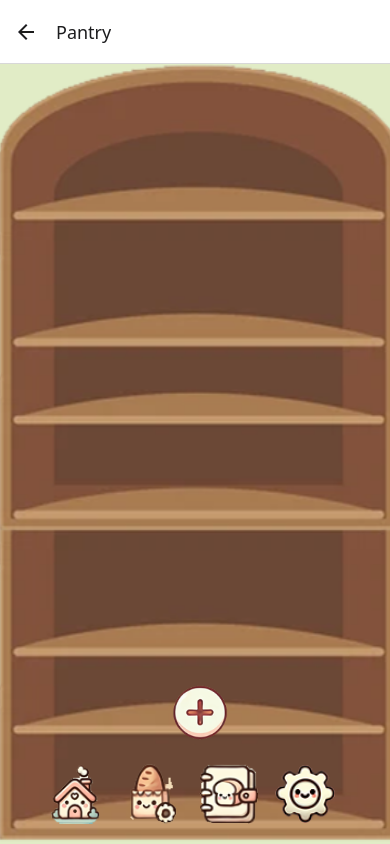
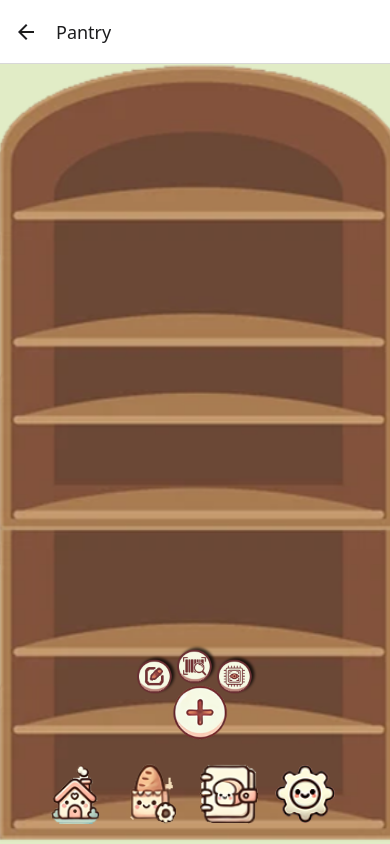
Before and after one commit to Professor-MAD/pantry-quest-front, a React Native app: screen /Pantry in a window 390 px wide. Built offline with nearby package versions, Linux system fonts and the light colour scheme.

Commit message:
buttons in position

```diff
--- /dev/null
+++ b/components/AddButtons.tsx
@@ -0,0 +1,60 @@
+import React from "react";
+import { View, StyleSheet, Image, TouchableOpacity } from "react-native";
+
+export default function AddButtons() {
+  return (
+    <View style={styles.container}>
+      <View style={styles.iconRow}>
+        <TouchableOpacity>
+          <Image
+            source={require("../assets/type-button.png")}
+            style={styles.sideIcons}
+          />
+        </TouchableOpacity>
+        <TouchableOpacity>
+          <Image
+            source={require("../assets/scan-button.png")}
+            style={styles.icon}
+          />
+        </TouchableOpacity>
+        <TouchableOpacity>
+          <Image
+            source={require("../assets/ai-button.png")}
+            style={styles.sideIcons}
+          />
+        </TouchableOpacity>
+      </View>
+    </View>
+  );
+}
+
+const styles = StyleSheet.create({
+  container: {
+    flex: 1,
+    justifyContent: "flex-start",
+    alignItems: "center",
+    height: "100%",
+  },
+  iconRow: {
+    flex: 1,
+    flexDirection: "row",
+    justifyContent: "space-evenly",
+    alignItems: "center",
+    width: "30%",
+    height: "100%",
+    marginBottom: 10,
+  },
+  icon: {
+    width: 40,
+    height: 40,
+    resizeMode: "contain",
+    // marginLeft: 5,
+  },
+  sideIcons: {
+    marginTop: 20,
+    width: 40,
+    height: 40,
+    resizeMode: "contain",
+    // marginLeft: 5,
+  },
+});
--- a/screens/PantryScreen.tsx
+++ b/screens/PantryScreen.tsx
@@ -1,6 +1,7 @@
 import React from "react";
 import { View, Text, StyleSheet, Image, TouchableOpacity } from "react-native";
 import NavFooter from "@/components/NavFooter";
+import AddButtons from "@/components/AddButtons";
 
 export default function PantryScreen({ navigation }) {
   return (
@@ -10,6 +11,9 @@ export default function PantryScreen({ navigation }) {
           source={require("../assets/pantry-background.png")}
           style={styles.pantryImage}
         />
+      </View>
+      <View style={styles.addButtonOptions}>
+        <AddButtons />
       </View>
       <TouchableOpacity style={styles.addButton}>
         <Image
@@ -59,6 +63,14 @@ const styles = StyleSheet.create({
     height: 70,
     zIndex: 20,
   },
+  addButtonOptions: {
+    position: "absolute",
+    bottom: 150,
+    alignSelf: "center",
+    width: "100%",
+    height: 50,
+    zIndex: 20,
+  },
   icon: {
     width: 80,
     height: 80,
```
